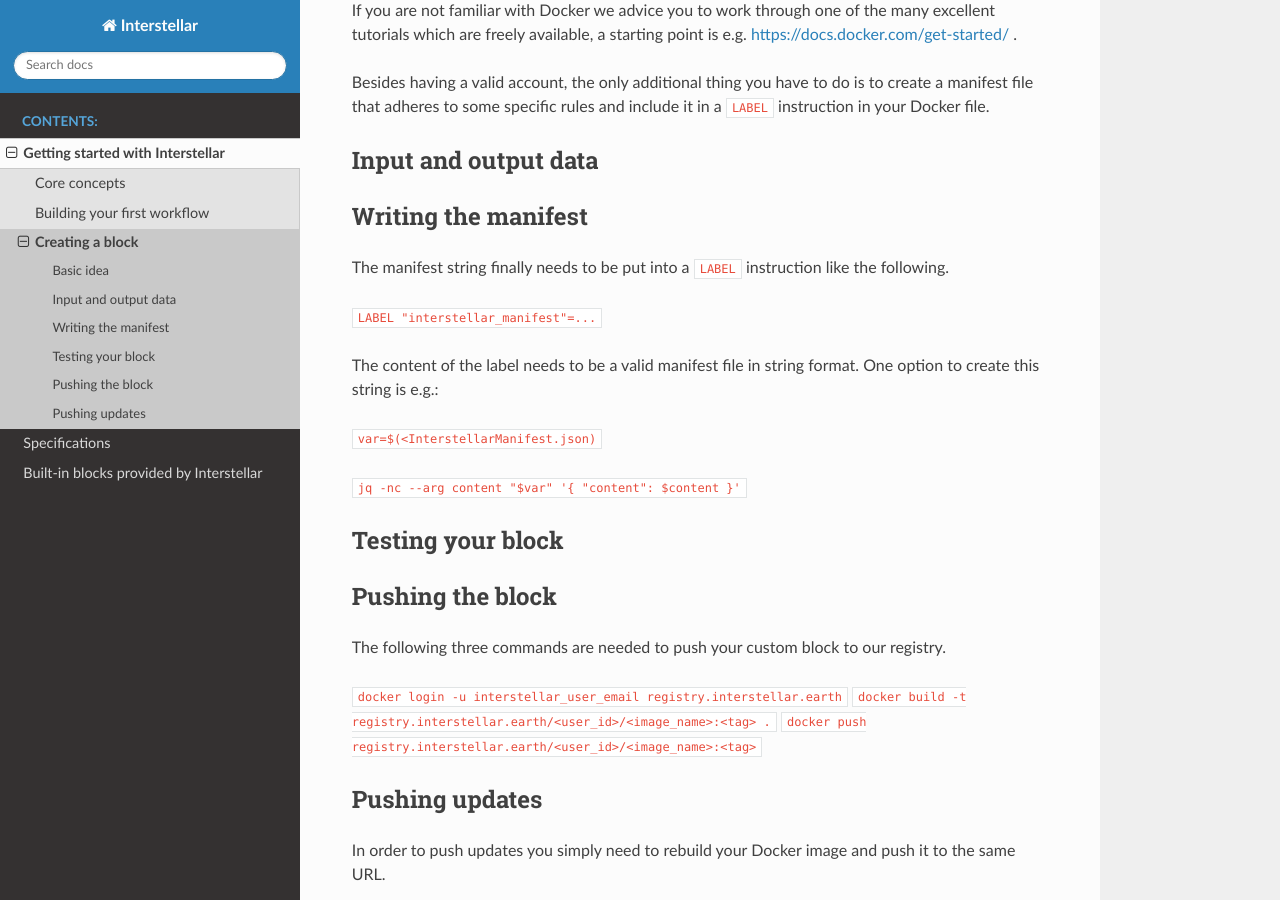
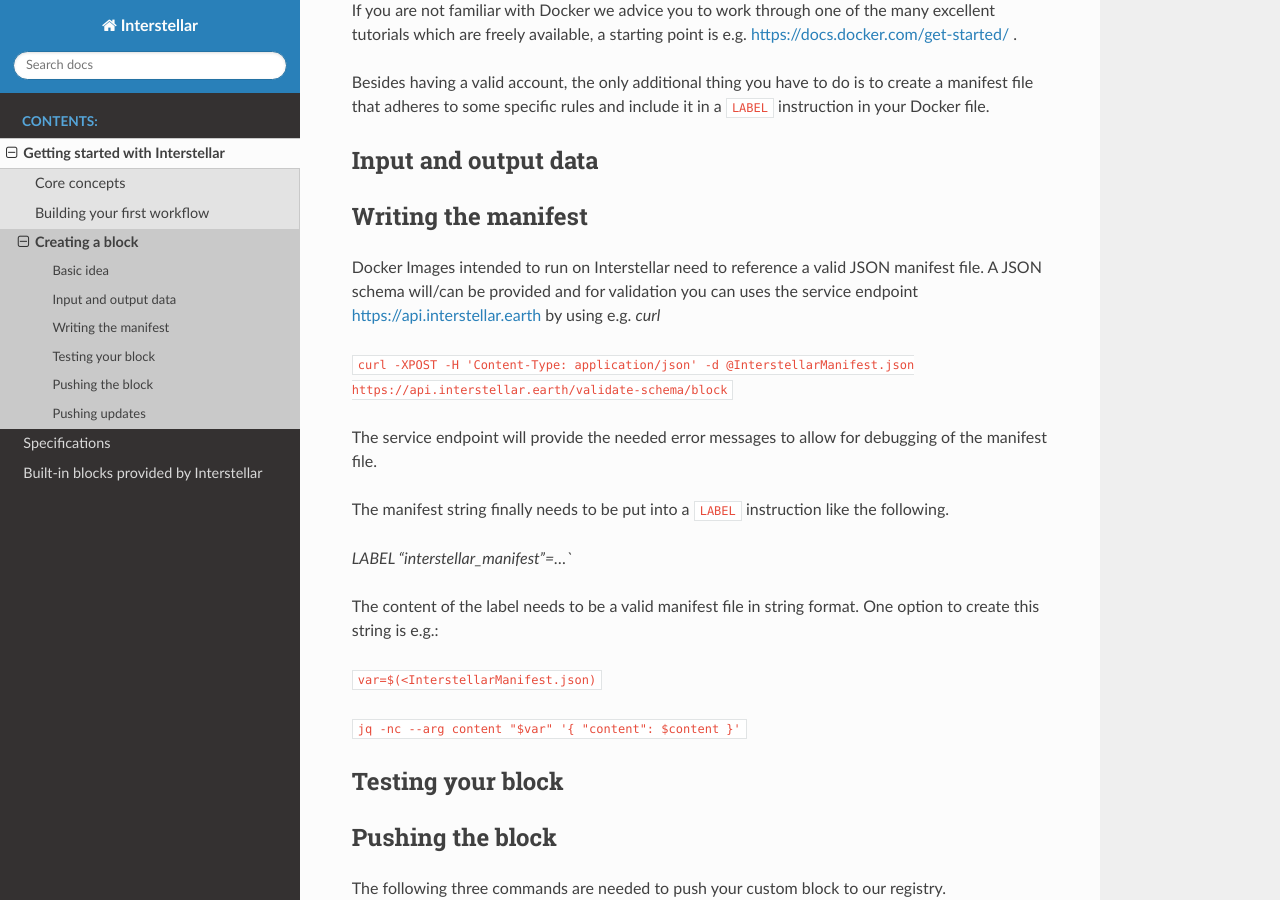
Before and after one commit to up42/docs, a Sphinx documentation site: the page built from source/getting-started/first-block.rst, in a window 1280 px wide and 900 px high, scrolled down 313 px. Built offline with Sphinx 7.4.7 and the Read the Docs theme 2.0.0, drawn with Linux system fonts in a browser that asks for light colours.

Commit message:
Add instructions how to validate manifest

```diff
--- a/source/getting-started/first-block.rst
+++ b/source/getting-started/first-block.rst
@@ -23,14 +23,17 @@
 Writing the manifest
 --------------------
 
-.. We need an example or schema for this. Should we reference corresponding files on github
-.. or make it available in another way?
+Docker Images intended to run on Interstellar need to reference a valid JSON manifest file.
+A JSON schema will/can be provided and for validation you can uses the service endpoint
+https://api.interstellar.earth by using e.g. `curl`
 
-.. Afterwards we need a way of encoding the json into a string (maybe by using jq)
+``curl -XPOST -H 'Content-Type: application/json' -d @InterstellarManifest.json https://api.interstellar.earth/validate-schema/block``
+
+The service endpoint will provide the needed error messages to allow for debugging of the manifest file.
 
 The manifest string finally needs to be put into a ``LABEL`` instruction like the following.
 
-``LABEL "interstellar_manifest"=...``
+`LABEL "interstellar_manifest"=...``
 
 The content of the label needs to be a valid manifest file in string format. One option to create
 this string is e.g.:
```
